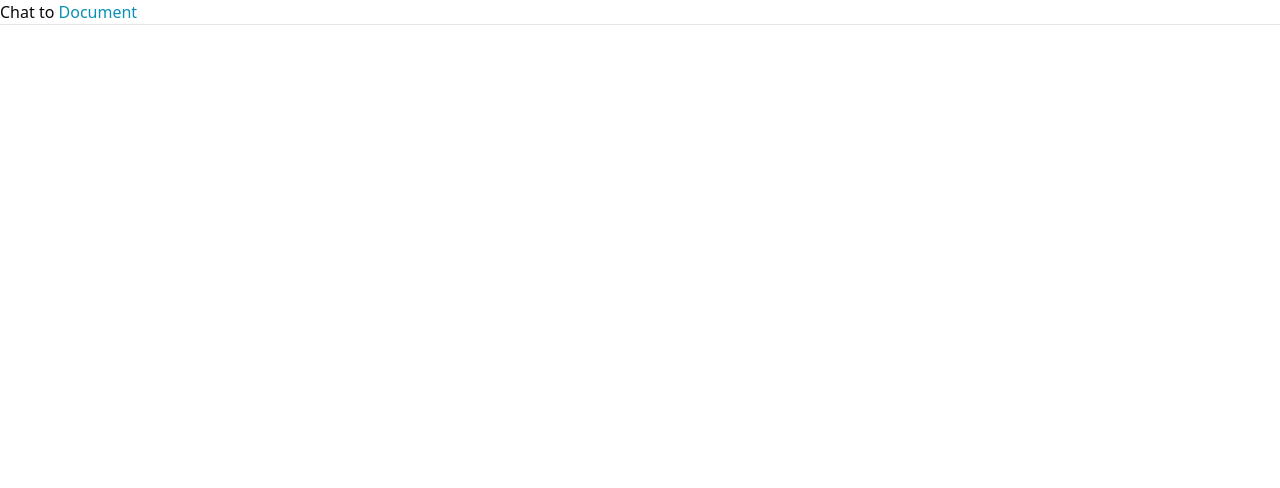
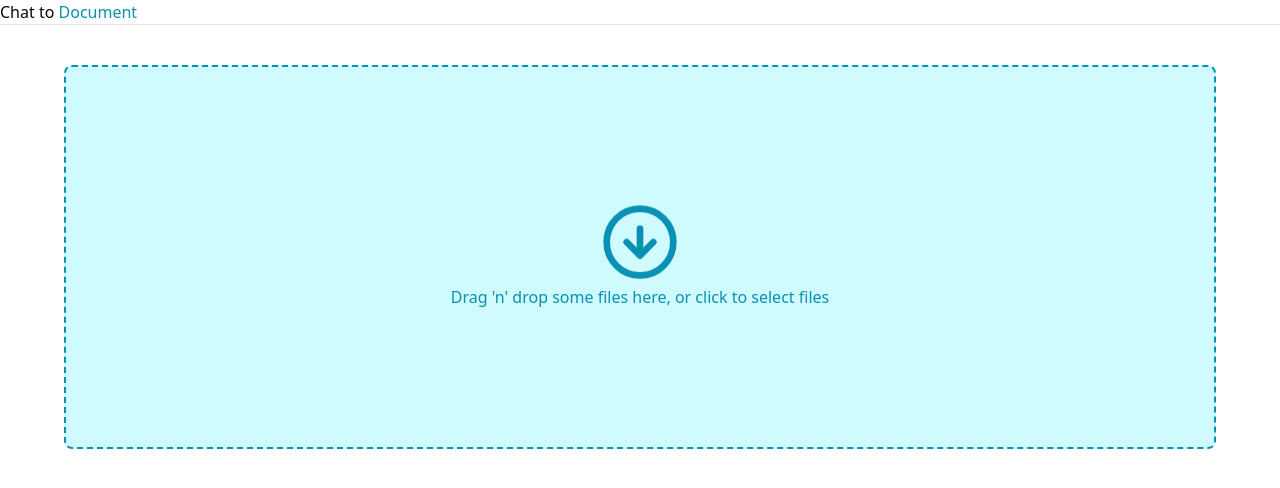
Before and after one commit to PatelPratik39/ChatWithDocumen_Full-Stack_SaaS_Project, a Next.js app in the folder chat-with-documents/: page /dashboard/upload in a window 1280 px wide. Shown: the top 488 px of the page. Built offline with nearby package versions, Linux system fonts and the light colour scheme; no server answers.

Commit message:
half app is ready and ready for deploy yo Varcel

```diff
--- a/chat-with-documents/app/dashboard/upload/page.tsx
+++ b/chat-with-documents/app/dashboard/upload/page.tsx
@@ -1,9 +1,11 @@
+import FileUploader from '@/components/FileUploader'
 import React from 'react'
 
 const UploadPage = () => {
   return (
       <div>
         {/* File Uploader */}
+        <FileUploader />
       </div>
   )
 }
--- a/chat-with-documents/components/FileUploader.tsx
+++ b/chat-with-documents/components/FileUploader.tsx
@@ -1,9 +1,40 @@
-import React from 'react'
+'use client'
+
+import React, { useCallback } from 'react'
+import { useDropzone } from 'react-dropzone'
+import { CheckCircleIcon, CircleArrowDown, HammerIcon, RocketIcon, SaveIcon } from 'lucide-react'
 
 const FileUploader = () => {
-  return (
-    <div>FileUploader</div>
-  )
+    const onDrop = useCallback((acceptedFiles: File[]) => {
+        // Do something with the files
+        console.log(acceptedFiles);
+
+    }, [])
+    const { getRootProps, getInputProps, isDragActive, isFocused } = useDropzone({ onDrop })
+    return (
+        <div className='flex flex-col gap-4 items-center max-w-7xl mx-auto'>
+            {/* Loading.... */}
+            <div {...getRootProps()} className={`p-10 border-2 border-dashed mt-10 w-[90%] border-cyan-600 text-cyan-600 rounded-lg h-96 flex items-center justify-center ${isFocused || isDragActive ? "bg-cyan-300" : "bg-cyan-100"}`}>
+                <input {...getInputProps()} />
+                <div className='flex flex-col items-center justify-center text-center'>
+
+                    {
+                        isDragActive ? (
+                            <>
+                                <RocketIcon className='h-20 w-20 animate-ping' />
+                                <p>Drop the files here ...</p>
+                            </>
+                        ) : (
+                            <>
+                            <CircleArrowDown className='h-20 w-20 animate-bounce' />
+                            <p>Drag 'n' drop some files here, or click to select files</p>
+                            </>
+                        )
+                    }
+                </div>
+            </div>
+        </div >
+    )
 }
 
 export default FileUploader
--- a/chat-with-documents/package.json
+++ b/chat-with-documents/package.json
@@ -17,6 +17,7 @@
     "next": "15.1.7",
     "react": "^19.0.0",
     "react-dom": "^19.0.0",
+    "react-dropzone": "^14.3.5",
     "tailwind-merge": "^3.0.1",
     "tailwindcss-animate": "^1.0.7"
   },
```
Also changed, not shown: 1 other file (tests, documents, lock files or other folders).
